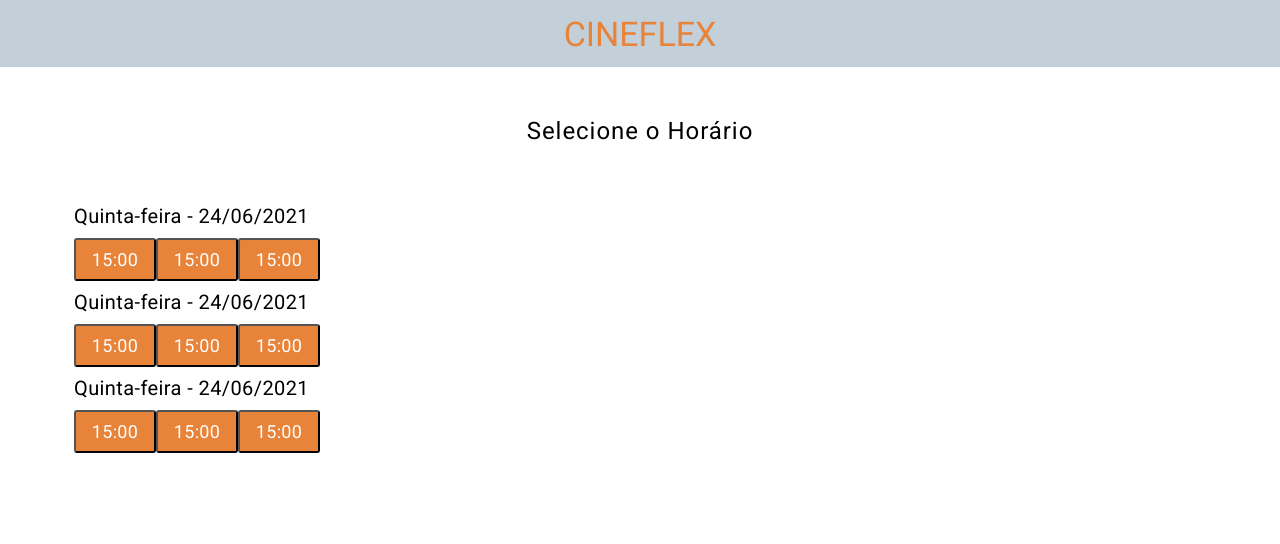
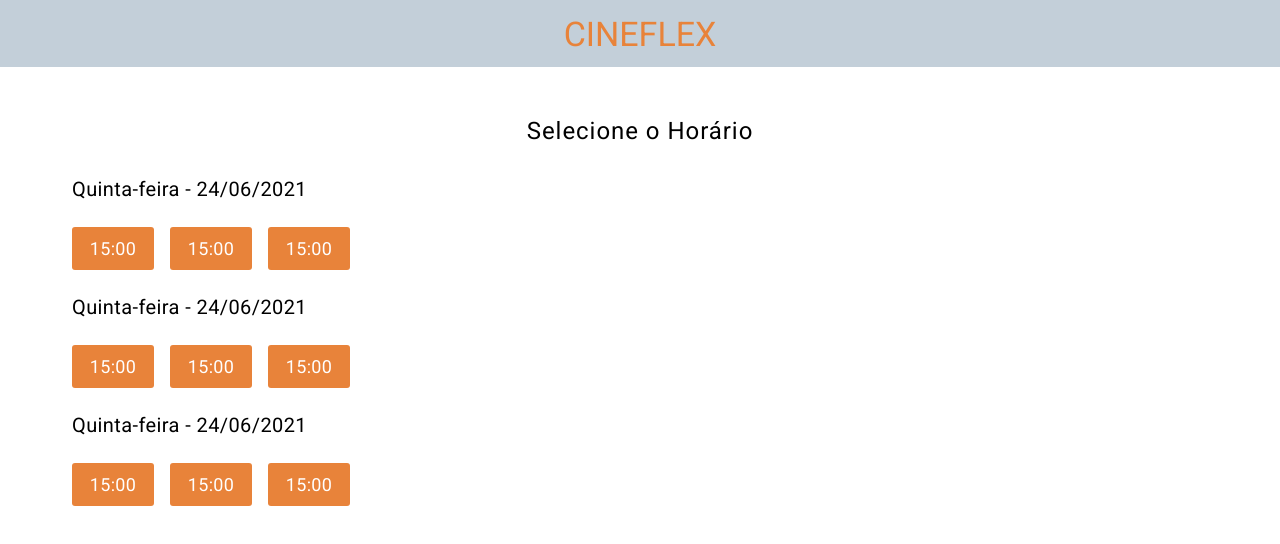
Before and after one commit to PedroRondelli/CineFlex, a React (Create React App) app: page /sessoes in a window 1280 px wide. Shown: the top 544 px of the page. Built offline with nearby package versions, Linux system fonts and the light colour scheme.

Commit message:
style(margin/sessionsScreen):handles layout details on the sessions screen

```diff
--- a/src/DaySessions.js
+++ b/src/DaySessions.js
@@ -21,16 +21,16 @@
     letter-spacing: 0.02em;
     text-align: left;
 
-    margin:10px;
+    margin:8px;
 
 `
 const Hours=styled.div`
     display: flex;
     flex-wrap: wrap;
 
-    margin: 10px;
+
 `
-const Session=styled.button`
+const Session=styled.div`
     background: #E8833A;
 
     font-family: Roboto;
@@ -43,7 +43,14 @@
 
     width: 82px;
     height: 43px;
+    margin: 18px 8px 18px 8px;
 
     border-radius: 3px;
 
+    cursor:pointer;
+
+    display: flex;
+    align-items: center;
+    justify-content: center;
+
 `
--- a/src/SessionsScreen.js
+++ b/src/SessionsScreen.js
@@ -22,7 +22,7 @@
     font-weight: 400;
     line-height: 28px;
     letter-spacing: 0.04em;
-    margin: 50px 0;
+    margin: 50px 0 25px 0;
 
 `
 const SessionOptions=styled.div`
```
